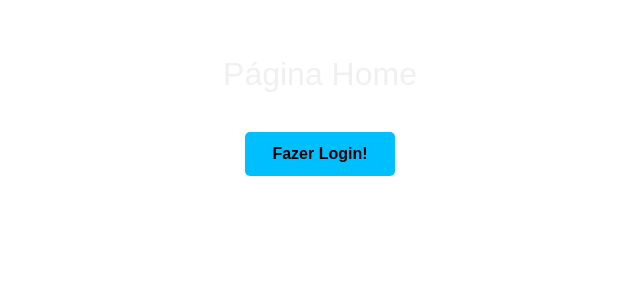
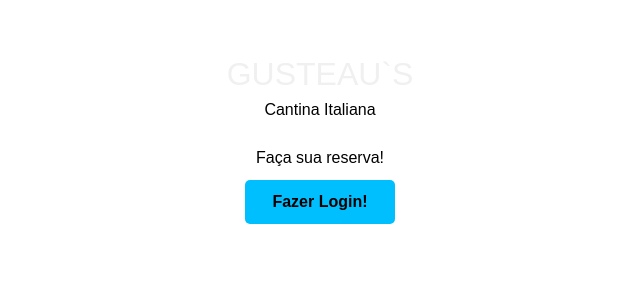
Before and after one commit to MonikySouzaLopes/AulasPTAC4, a Next.js app: page / in a window 1280 px wide. Shown: the top 300 px of the page, without its empty margins (320-960 px from the left). Built offline with nearby package versions, Linux system fonts and the light colour scheme.

Commit message:
aula 31.10

```diff
--- a/src/app/page.tsx
+++ b/src/app/page.tsx
@@ -6,8 +6,10 @@ export default function Home() {
   return (
     <div>
       <center>
-      <h1 className={styles.center}>Página Home</h1>
+      <h1 className={styles.center}>GUSTEAU`S</h1>
+      <h3>Cantina Italiana</h3>
       <br />
+      <h2>Faça sua reserva!</h2>
       <button className={styles.button}>
         <Link  href={"/login/"}>
                 <p>Fazer Login!</p>
```
